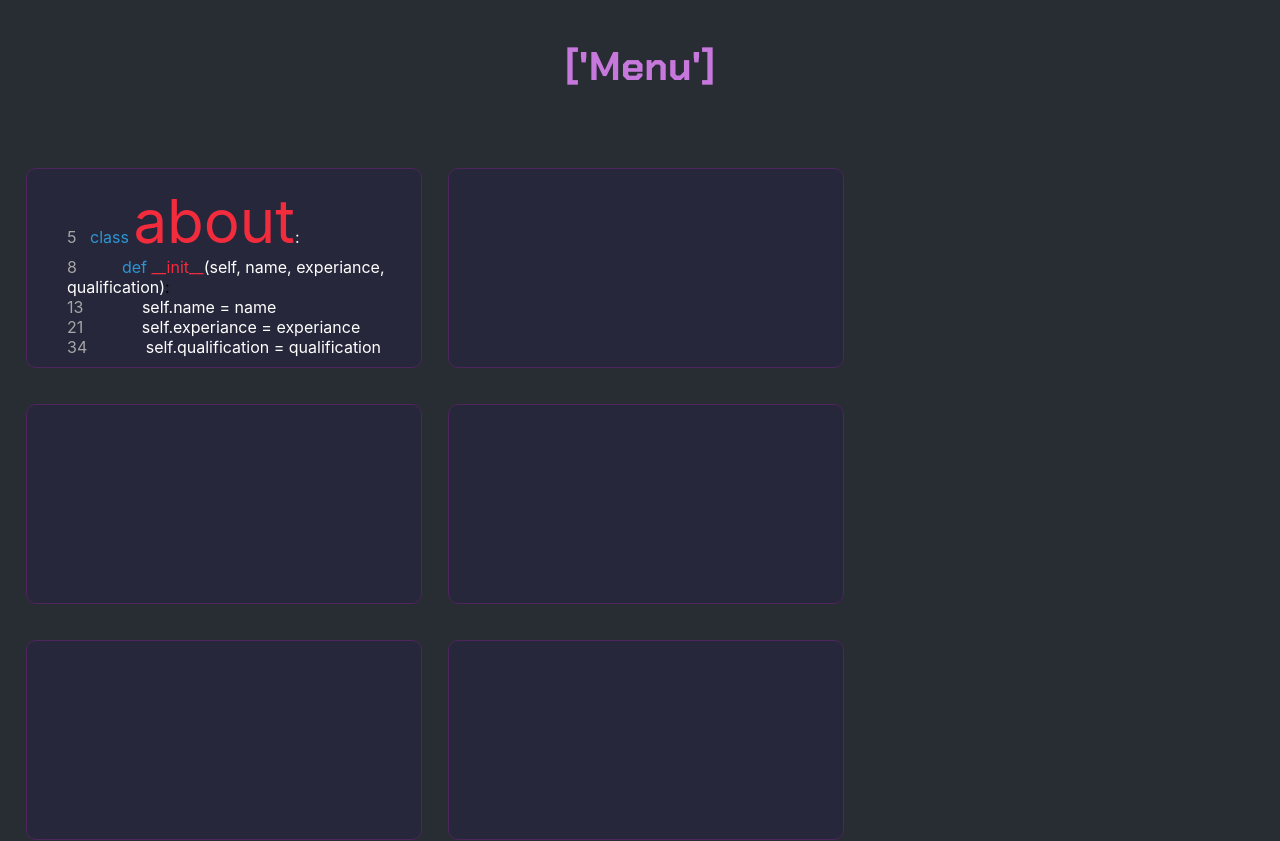
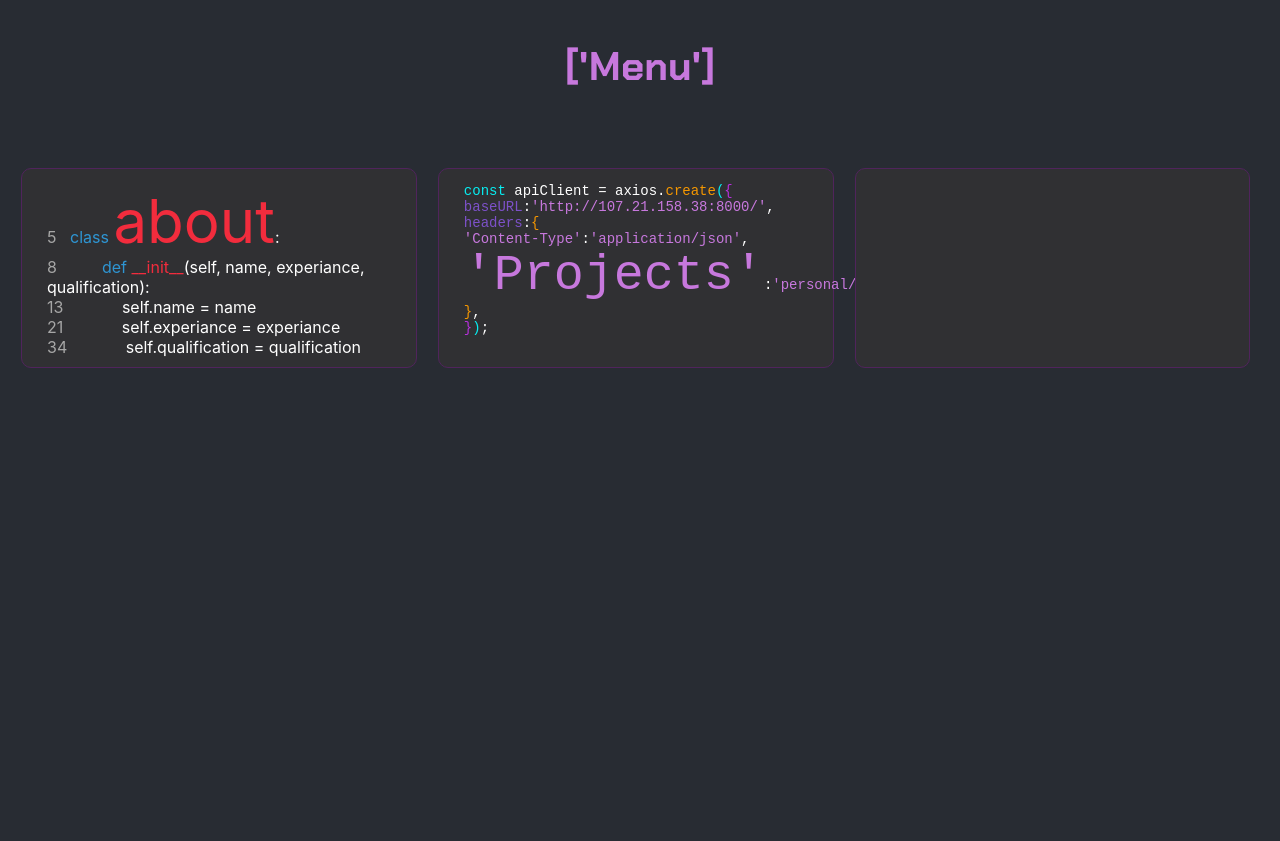
Before and after one commit to vjveeranandhan/Portfolio, a React (Create React App) app: page /menu in a window 1280 px wide. Shown: the top 841 px of the page. Built offline with nearby package versions, Linux system fonts and the light colour scheme.

Commit message:
project menu design created

```diff
--- a/src/components/Home/Home.js
+++ b/src/components/Home/Home.js
@@ -16,7 +16,7 @@ const Home = () => {
         <h1 className="cursor-animation name-h1">Veeranandhan V J</h1>
         <h2 className="cursor-animation" style={{ color: '#C778DD', animationDelay: '7s' }}>Software Engineer</h2>
         {/* <a href="./resume/Veeranandhan_vj_software_engineer.pdf" download="Veeranandhan_vj_software_engineer.pdf"> */}
-          <button type="submit" onClick={handleClick} >View &rarr;</button>
+          <button type="submit" onClick={handleClick} >Menu &rarr;</button>
         {/* </a> */}
       </div>
       <hr className="horizontal-line" />
--- a/src/components/myMenu/myMenu.css
+++ b/src/components/myMenu/myMenu.css
@@ -7,7 +7,7 @@
 }
 
 .box-container{
-    margin: 20px 0px 0px 10px;
+    margin: 20px 0px 0px 5px;
     background-color: white;
     height: 200px;
     width: 99%;
@@ -33,8 +33,8 @@ html, body {
 /* Individual box containers */
 .box-container {
     padding-top: 0px;
-    padding-left: 40px;
-    background-color: #26273b; /* Set background color */
+    padding-left: 25px;
+    background-color: #303033; /* Set background color */
     height: 200px; /* Fixed height for demonstration */
     width: calc(33% - 16px); /* Three items per row with spacing accounted for */
     /* Flexbox will automatically adjust the width for responsiveness */
@@ -55,3 +55,15 @@ html, body {
         width: 100%; /* One item per row */
     }
 }
+
+/* Hide the <br> elements by default */
+.conditional-br {
+    display: none;
+  }
+
+  /* Show the <br> elements only on screens less than 600px wide */
+  @media (max-width: 1024px) {
+    .conditional-br {
+      display: block; /* Show the <br> elements */
+    }
+  }
--- a/src/components/myMenu/myMenu.js
+++ b/src/components/myMenu/myMenu.js
@@ -13,7 +13,7 @@ const MyMenu = () => {
                     <br></br>
                     <span style = {{color:'#a6a6a6'}}>8</span>
                     &nbsp;&nbsp;&nbsp; &nbsp;&nbsp;&nbsp;&nbsp;&nbsp;&nbsp;
-                    <span style={{color:'#2e95d3'}}>def</span> <span style={{color:'#f22c3d'}}>__init__</span><span style={{color:'white'}}>(self, name, experiance, qualification)</span>:
+                    <span style={{color:'#2e95d3'}}>def</span> <span style={{color:'#f22c3d'}}>__init__</span><span style={{color:'white'}}>(self, name, experiance, qualification)</span><span style={{color:'white'}}>:</span>
                     <br></br>
                     <span style = {{color:'#a6a6a6'}}>13</span>
                     <span style={{color:'white'}}>
@@ -34,13 +34,32 @@ const MyMenu = () => {
                     </span>
                 </p>
             </div>
-            <div className='box-container'></div>
-            <div className='box-container'></div>
-            <div className='box-container'></div>
-            <div className='box-container'></div>
-            <div className='box-container'></div>
-            <div className='box-container'></div>
-            <div className='box-container'></div>
+            <div className='box-container'>
+                <p style={{fontFamily:'inherit', fontSize:'14px'}}>
+                <pre>
+                <>
+                    <span style={{ color: '#07ecf0' }}>const</span> <span style={{ color: 'white' }} >apiClient = axios.</span>
+                    <span style={{color: '#f59700'}}>create</span>
+                    <span style={{ color: '#07ecf0' }}>{'('}</span>
+                    <span style={{ color: '#b630db' }}>{'{'}</span>
+                    <><br /><span style={{ color: '#7d51c9' }}>baseURL</span></>
+                    <span style={{ color: 'white' }}>:</span>
+                    <span style={{ color: 'rgb(199, 120, 221)' }}>'http://107.21.158.38:8000/'</span><span style={{color:'white'}}>,</span><br />
+                    <span style={{ color: '#7d51c9' }}>headers</span>
+                    <span style={{ color: 'white' }}>:</span>
+                    <span style={{ color: '#f59700' }}>{'{'}</span><br />
+                    <span style={{ color: 'rgb(199, 120, 221)' }}>'Content-Type'</span><span style={{color:'white'}}>:</span><span style={{ color: 'rgb(199, 120, 221)' }}>'application/json'</span><span style={{color:'white'}}>,</span><br />
+                    <span style={{ color: 'rgb(199, 120, 221)', fontSize:'50px' }}>'Projects'</span>
+                    <br className="conditional-br" />
+                    <span style={{color:'white'}}>:</span><span style={{ color: 'rgb(199, 120, 221)' }}>'personal/academic'</span><span style={{color:'white'}}>,</span><br />
+                    <span style={{ color: '#f59700' }}>{'}'}</span><span style={{color:'white'}}>,</span><br />
+                    <span style={{ color: '#b630db' }}>{'}'}</span>
+                    <span style={{ color: '#07ecf0' }}>{')'}</span>
+                    <span style={{ color: 'white' }}>{';'}</span>
+                </>
+            </pre>
+                </p>
+            </div>
             <div className='box-container'></div>
         </div>
     </div>
```
